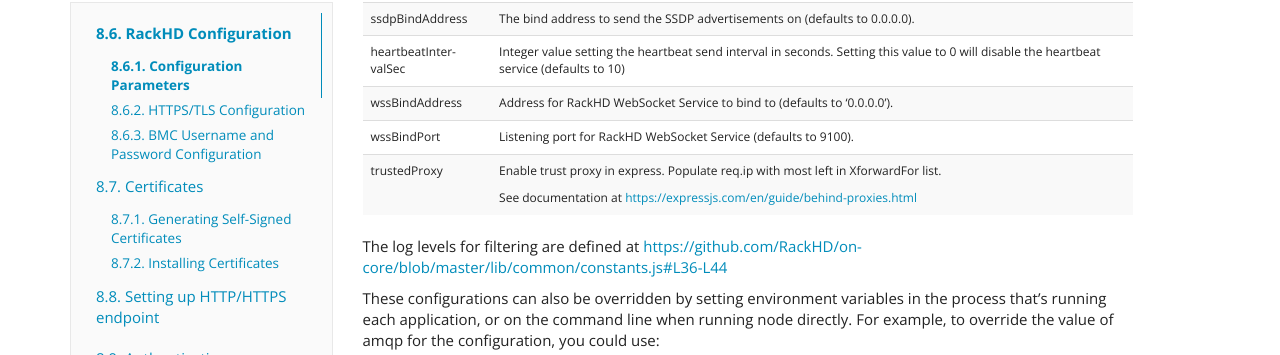
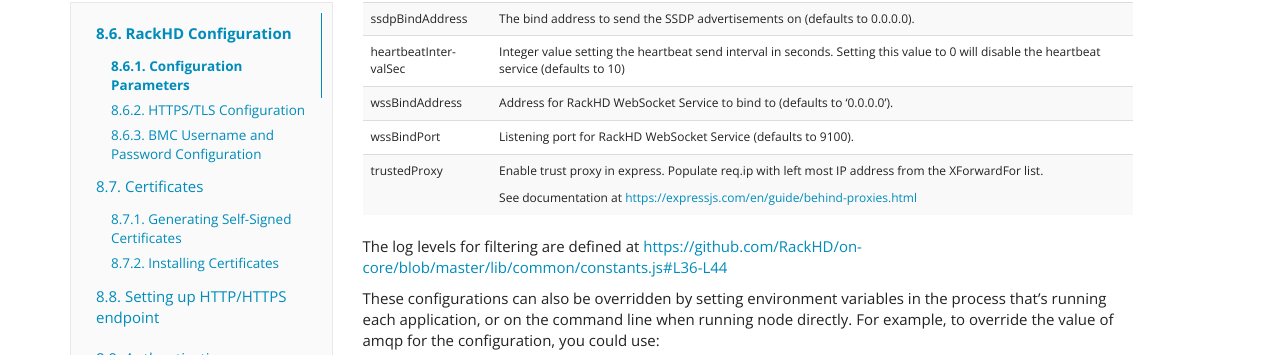
Before and after one commit to RackHD/docs, a Sphinx documentation site: the page built from docs/rackhd/configuration.rst, in a window 1280 px wide and 900 px high, scrolled down 2895 px. Shown: the part 98-453 px from the top of the window. Built offline with Sphinx 7.4.7, drawn with Linux system fonts in a browser that asks for light colours.

Commit message:
Correct the definition of tustedProxy

```diff
--- a/docs/rackhd/configuration.rst
+++ b/docs/rackhd/configuration.rst
@@ -168,7 +168,7 @@
     * - wssBindPort
       - Listening port for RackHD WebSocket Service (defaults to 9100).
     * - trustedProxy
-      - Enable trust proxy in express. Populate req.ip with most left in XforwardFor list.
+      - Enable trust proxy in express. Populate req.ip with left most IP address from the XForwardFor list.
 
         See documentation at https://expressjs.com/en/guide/behind-proxies.html
 
```
